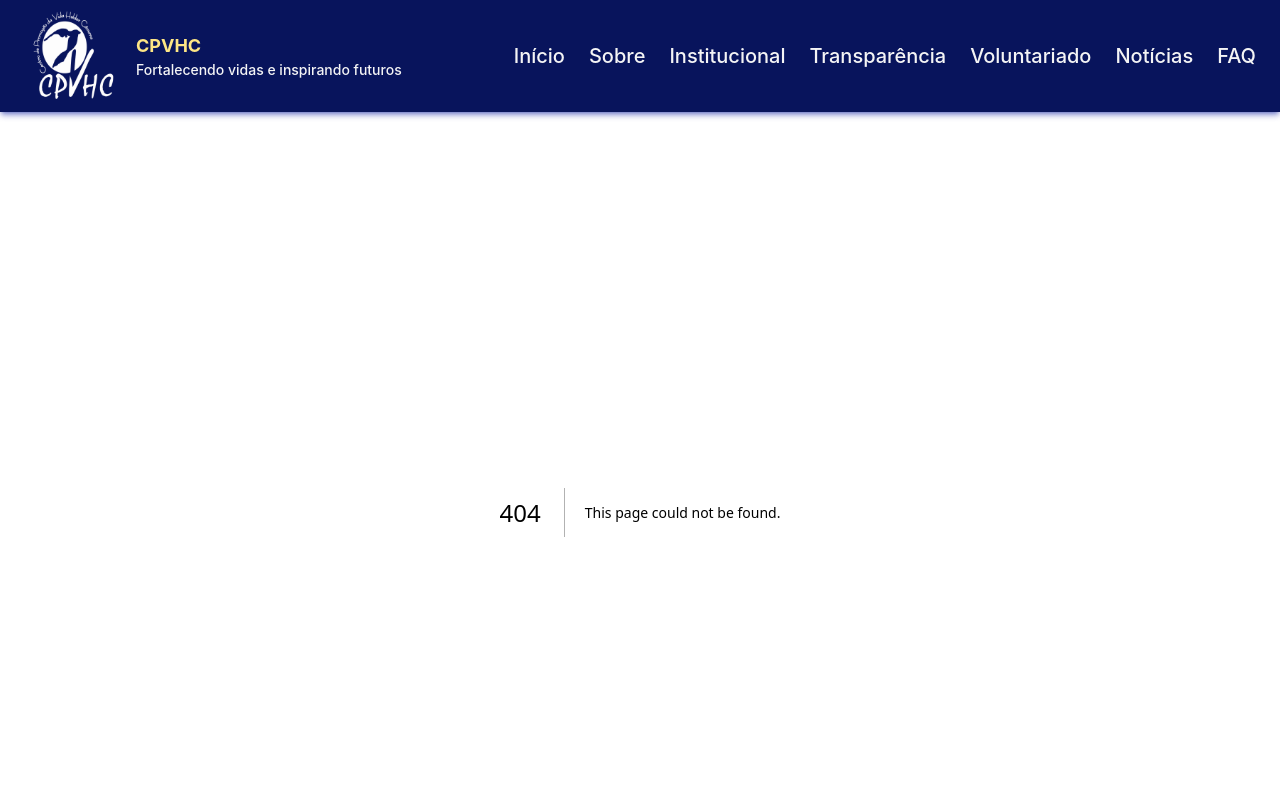
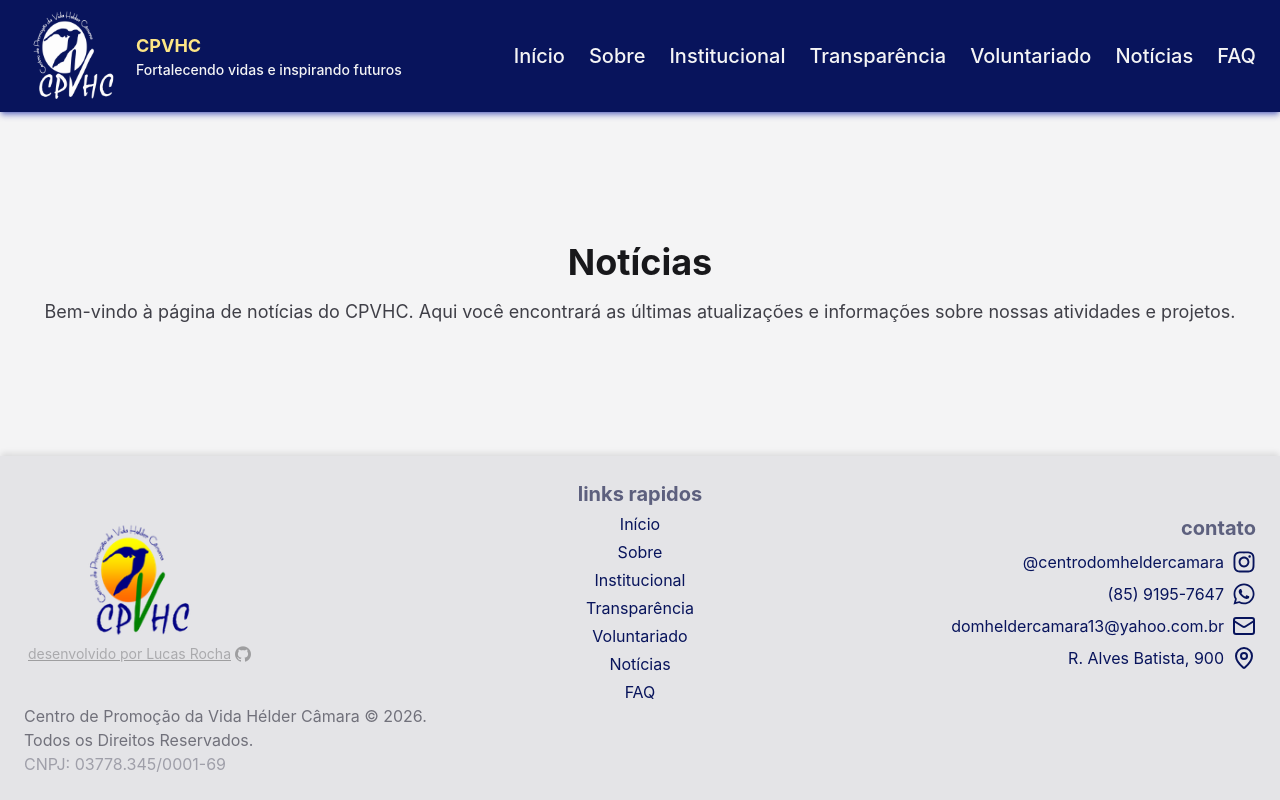
Before and after one commit to Myzoulz/Next.js-Tailwind-Centro-de-Promocao-da-Vida-Helder-Camara, a Next.js app: page /news in a window 1280 px wide. Before the commit this address had no page. Shown: the top 800 px of the page. Built offline with nearby package versions, Linux system fonts and the light colour scheme.

Commit message:
initial-news-page

```diff
--- /dev/null
+++ b/app/news/page.tsx
@@ -0,0 +1,10 @@
+export default function NewsPage() {
+    return (
+        <main className="flex-1 flex flex-col items-center justify-center text-zinc-900">
+            <h1 className="text-4xl font-bold mb-4">Notícias</h1>
+            <p className="text-lg text-zinc-700">
+                Bem-vindo à página de notícias do CPVHC. Aqui você encontrará as últimas atualizações e informações sobre nossas atividades e projetos.
+            </p>
+        </main>
+    );
+}
--- a/constants/navLinks.ts
+++ b/constants/navLinks.ts
@@ -4,6 +4,6 @@ export const navLinks = [
     { href: "/services", label: "Institucional" },
     { href: "/contact", label: "Transparência" },
     { href: "/voluntariado", label: "Voluntariado" },
-    { href: "/noticias", label: "Notícias" },
+    { href: "/news", label: "Notícias" },
     { href: "/faq", label: "FAQ" },
 ];
```
